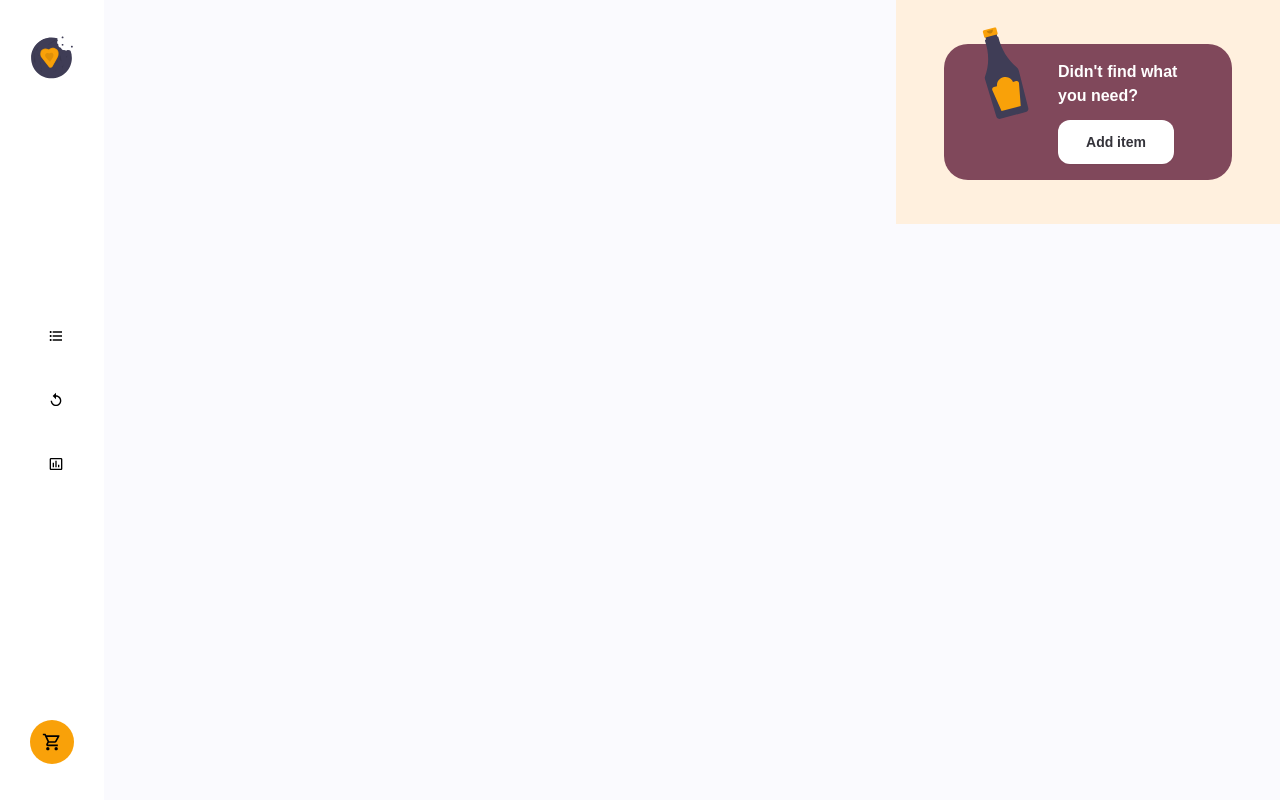
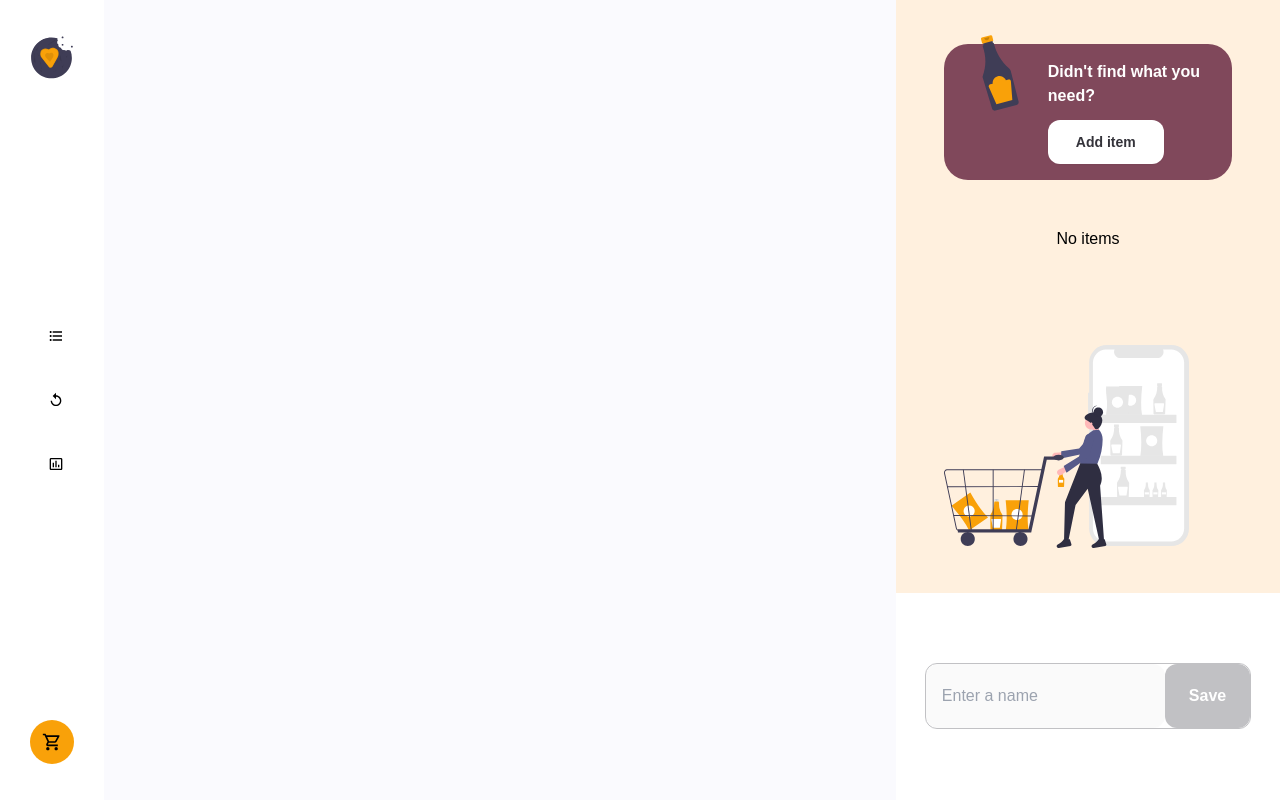
Before and after one commit to JNFussion/shoppingify-challenge-solution, a React (Create React App) app in the folder client/: page /statistics in a window 1280 px wide. Built offline with nearby package versions, Linux system fonts and the light colour scheme.

Commit message:
empty shopping list done

```diff
--- a/client/src/App.js
+++ b/client/src/App.js
@@ -29,7 +29,7 @@ function App() {
           <Route path="/history" element={<History />} />
           <Route path="/statistics" element={<Statistics />} />
         </Routes>
-        <div className="absolute right-0 h-full max-w-sm w-96">
+        <div className="absolute right-0 max-h-screen h-full  max-w-sm w-96">
           {showShoppingList && <ShoppingList />}
           {showForm && <ItemsForm />}
           {showItem && <ShowItem />}
--- a/client/src/components/ShoppingList.js
+++ b/client/src/components/ShoppingList.js
@@ -1,16 +1,24 @@
 import React from "react";
-import { useDispatch } from "react-redux";
+import { useDispatch, useSelector } from "react-redux";
 import Bottle from "../assets/images/source.svg";
+import { selectItemsShoppingList } from "../features/currentShoppingListSlice";
 import { showForm } from "../features/showSlice";
+import Cart from "../assets/images/undraw_shopping_app_flsj 1.svg";
 
 function ShoppingList() {
+  const items = useSelector(selectItemsShoppingList);
   const dispatch = useDispatch();
 
   return (
-    <article className="px-12 py-11 bg-antique-white">
+    <div className="h-full grid">
+      <article className="flex flex-col px-12 py-11 bg-antique-white">
         <section className="flex gap-7 px-7 py-4 rounded-3xl bg-lavender">
           <div>
-          <img src={Bottle} alt="bottle" className="mt-[-40px] w-full h-full" />
+            <img
+              src={Bottle}
+              alt="bottle"
+              className="mt-[-40px] w-full h-full"
+            />
           </div>
           <div className="grid gap-3">
             <h3 className="text-white font-bold">
@@ -25,7 +33,41 @@ function ShoppingList() {
             </button>
           </div>
         </section>
+        {items.length ? (
+          <section>ITEMS</section>
+        ) : (
+          <>
+            <section className="my-auto self-center">No items</section>
+            <div className="mt-auto">
+              <img src={Cart} alt="woman shopping with a cart" />
+            </div>
+          </>
+        )}
       </article>
+      <form action="" className="grid place-content-center bg-white ">
+        <div
+          className={`w-fit rounded-xl border ${
+            items.length === 0 ? "border-silver" : "border-orange-web"
+          }`}
+        >
+          <input
+            type="text"
+            placeholder="Enter a name"
+            disabled={items.length === 0}
+            className="px-4 py-5 rounded-xl"
+          />
+          <button
+            type="submit"
+            disabled={items.length === 0}
+            className={`py-5 px-6 rounded-xl font-bold text-white ${
+              items.length === 0 ? "bg-silver" : "bg-orange-web"
+            }`}
+          >
+            Save
+          </button>
+        </div>
+      </form>
+    </div>
   );
 }
 
--- a/client/src/components/items/Category.js
+++ b/client/src/components/items/Category.js
@@ -19,7 +19,7 @@ function Category({ name }) {
   return (
     <section>
       <h2 className="text-lg capitalize">{name}</h2>
-      <div className="my-4">
+      <div className="my-4 flex flex-wrap gap-5">
         {category.items &&
           category.items.map((item) => <Item name={item.name} />)}
       </div>
--- a/client/src/components/items/Items.js
+++ b/client/src/components/items/Items.js
@@ -14,7 +14,7 @@ function Items() {
   }, []);
 
   return (
-    <article>
+    <article className="max-h-screen">
       <header className="px-20 py-9 flex justify-between">
         <h1 className="max-w-md text-2xl">
           <span className="text-orange-web font-bold">Shoppingify</span> allows
--- a/client/src/features/currentShoppingListSlice.js
+++ b/client/src/features/currentShoppingListSlice.js
@@ -1,5 +1,8 @@
 /* eslint-disable no-underscore-dangle */
 import { createSlice } from "@reduxjs/toolkit";
+
+export const selectItemsShoppingList = (state) =>
+  state.currentShoppingList.items;
 
 const initialState = {
   name: "",
```
Also changed, not shown: client/src/assets/images/undraw_shopping_app_flsj 1.svg (added). Lines whose indentation alone changed are shown as unchanged.
